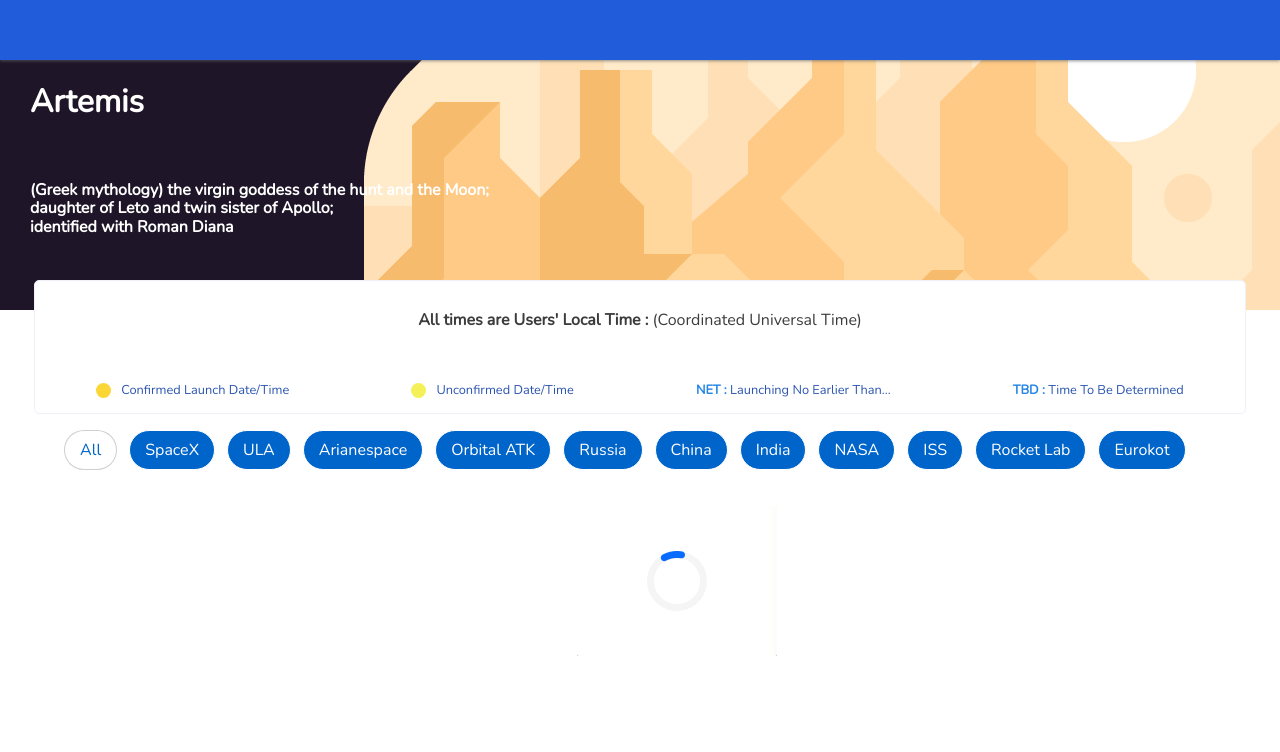
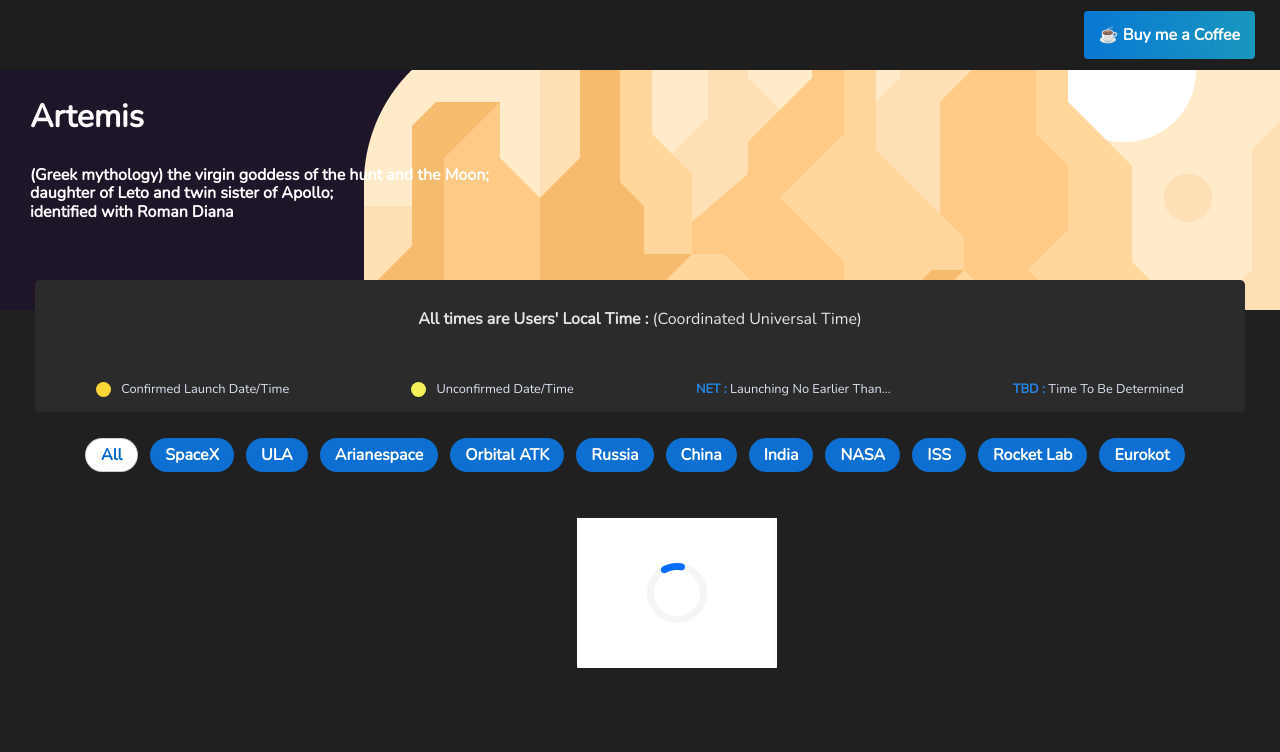
Before and after one commit to GeekBoySupreme/Artemis, a PHP site: page /index.html in a window 1280 px wide. Shown: the top 752 px of the page. Run offline with PHP 8.4, Linux system fonts and the light colour scheme; some libraries are stand-ins or nearby versions.

Commit message:
Adding Colors

```diff
--- a/index.html
+++ b/index.html
@@ -25,18 +25,18 @@
 					</div>
 
 					<nav id="main-navigation" class="site-navigation">
-						<span class="logo float-left"></span>
+						<button class="coffee-button">☕ Buy me a Coffee</button>
 					</nav>
 				</div>
 				<div id="toggle-wrapper" class="toggle-wrapper">
-					<h1><i class="fa fa-rocket"></i>Artemis</h1>
+					<h1>Artemis</h1>
 					<button id="menu" class="menu">
 						<i class="fa fa-bars" aria-hidden="true"></i>
 					</button>
 				</div>
 				<div id="mobile-nav">
 					<nav id="mobile-navigation" class="mobile-navigation">
-
+						<button class="coffee-button">☕ Buy me a Coffee</button>
 					</nav>
 				</div>
 			</div>
@@ -49,7 +49,7 @@
 			<main id="content" class="site-content main">
 
 					<div class="info">
-					<p class="info-text" style="color:rgb(60,60,60);"><b>All times are Users' Local Time :</b> <span id="timezone"></span></p>
+					<p class="info-text" style="color:rgb(228, 228, 228);"><b>All times are Users' Local Time :</b> <span id="timezone"></span></p>
 					<p>&nbsp;</p>
 					<div class="legend" style="margin-top:-7px;">
 						<p class="legend-item legend-item-1"><span class="dark-box"></span style="color:rgb(60,60,60);">Confirmed Launch Date/Time</p>
--- a/styles.css
+++ b/styles.css
@@ -18,7 +18,7 @@
  */
 body {
   margin: 0;
-  background-color: #fff;
+  background-color: rgb(32, 32, 32);
 }
 
 /**
@@ -458,7 +458,6 @@
 
 /*------------  General Styles -------------*/
 body {
-  background-color: white;
   font-family: 'Nunito', sans-serif;
   display: -webkit-flex;
   display: -ms-flexbox;
@@ -466,6 +465,10 @@
   -webkit-flex-direction: column;
       -ms-flex-direction: column;
           flex-direction: column;
+}
+
+button:active {
+  outline: none;
 }
 
 .wrapper {
@@ -485,9 +488,18 @@
 #header {
   font-family: 'Nunito', sans-serif;
   width: 100%;
-  background-color: rgb(33, 92, 219);
+  min-height: 70px;
+  height: auto;
+  border: none;
+  background-color: rgb(31, 30, 30);
   position:fixed;
-  box-shadow: 0px 1px 3px 0px rgba(95, 98, 104, 0.705);
+}
+
+@media (min-width: 320px) and (max-width: 480px) {
+  #header {
+    min-height: 60px!important;
+    height: auto;
+  }
 }
 
 .nav-inner {
@@ -931,10 +943,22 @@
 
 .top-banner h1,h4 {
   float: left;
-  padding: 20px;
+  padding: 5px 10px 5px 20px;
   margin: 10px;
   color: white;
 }
+
+.coffee-button {
+  color: white;
+  font-weight: 700;
+  padding: 15px;
+  margin: 5px;
+  background: linear-gradient(to right, rgb(8, 120, 212), rgb(25, 151, 189));
+  border: none;
+  border-radius: 4px;
+}
+
+
 .fa-bars {
   font-size: 1.8em;
   font-weight: 200;
@@ -1141,9 +1165,8 @@
       -ms-flex-align: center;
           align-items: center;
   width: 96%;
-  background-color:white;
-  color: rgb(43, 85, 177);
-  border: 1px solid #eff1f6;
+  background-color:rgb(43, 43, 43);
+  color: rgb(219, 226, 243);
   border-radius: 5px;
   margin: 0px auto;
   padding-top:20px;
@@ -1297,18 +1320,18 @@
   -webkit-justify-content: center;
       -ms-flex-pack: center;
           justify-content: center;
-  margin: 10px;
+  margin: 20px;
 
 }
 
 .sort-launches button {
   margin: 6px;
   font-family: 'Nunito', sans-serif;
-  padding: 10px 15px 10px 15px;
+  font-weight: 700;
+  padding: 7px 15px 7px 15px;
   border: none;
-  background-color: rgb(0,101,202);
+  background-color: rgb(13, 111, 209);
   color: white;
-  border:1px solid white;
   transition:0.3s ease;
   border-radius: 50px;
 }
@@ -1404,15 +1427,15 @@
 }
 
 .net {
-  background-color: white;
-  color: rgba(0, 0, 0, 0.85);
+  background-color: rgb(36, 36, 36);
+  color: rgb(233, 233, 233);
   border-radius: 4px;
 
   padding:10px;
 }
 
 .highlighted {
-  background-color:rgb(87, 86, 85) ;
+  background-color:rgb(53, 53, 53) ;
   color: white;
   border-radius: 4px;
 
@@ -1491,13 +1514,18 @@
 }
 
 .time {
-  width: 60%;
   text-align: right;
   margin: 5px 0;
+  font-weight: 700;
+  padding: 3px 10px;
+  color: coral;
+  background: rgba(255, 127, 80, 0.151);
+  border-radius: 50px;
 }
 
 .net .time {
-  width: 40%;
+  width: 10%;
+  padding-left: 2px;
 }
 
 .launch p.webcast {
```
